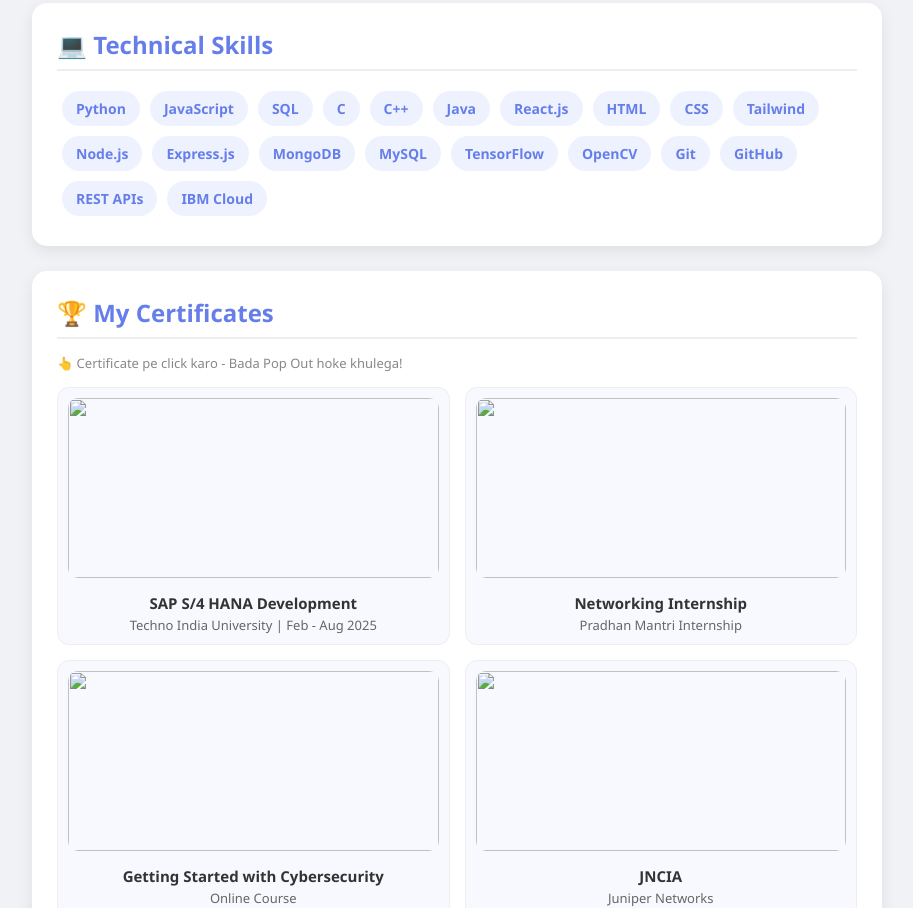
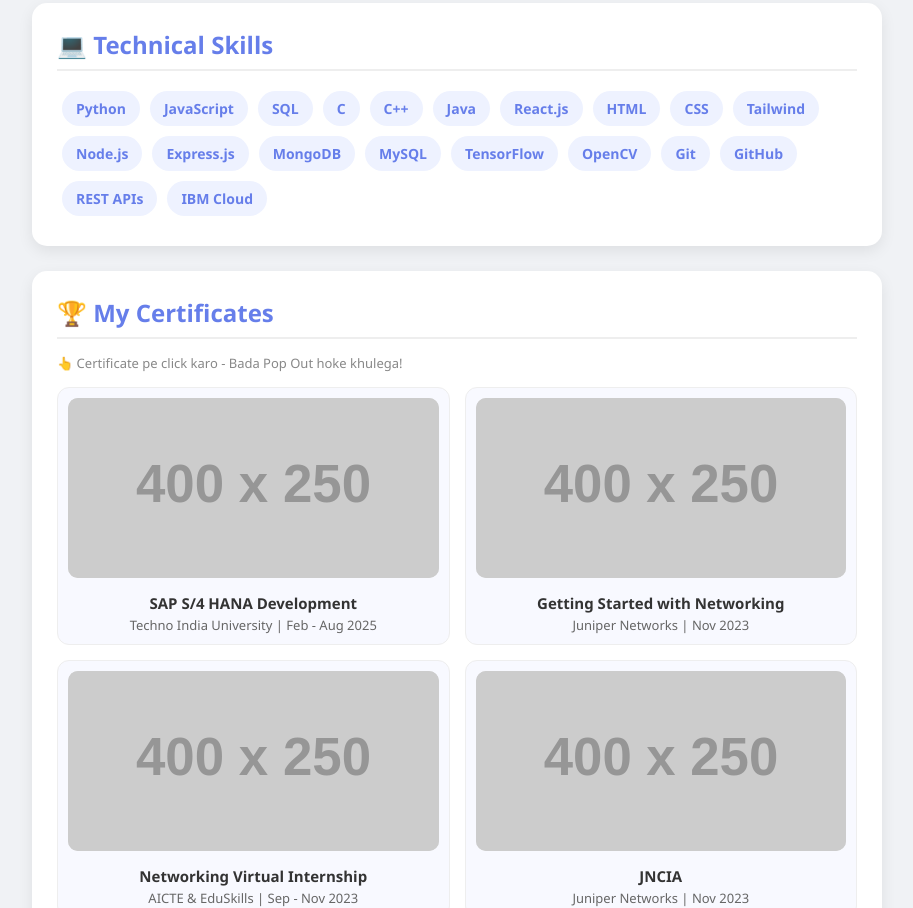
Before and after one commit to divyanshipriya8/protfolio, a plain HTML site: page index.html in a window 1280 px wide. Shown: the part 1892-2800 px from the top of the page, without its empty margins (183-1096 px from the left). Drawn offline with Linux system fonts and the light colour scheme; placeholder pictures from the web are drawn by us.

Commit message:
Update index.html

```diff
--- a/index.html
+++ b/index.html
@@ -23,7 +23,7 @@ body{background:#f0f2f5;color:#333}
 .proj h3{font-size:16px}.proj p{font-size:14px;color:#555}
 .cert-grid{display:grid;grid-template-columns:1fr 1fr;gap:15px}
 .cert-card{background:#f8f9ff;border-radius:12px;padding:10px;text-align:center;border:1px solid #eee}
-.cert-card img{width:100%;height:180px;object-fit:cover;border-radius:10px;cursor:pointer;animation:popIn 0.8s ease}
+.cert-card img{width:100%;height:180px;object-fit:cover;border-radius:10px;cursor:pointer;animation:popIn 0.8s ease;background:#ddd}
 .cert-card h3{font-size:15px;margin:10px 0 3px}.cert-card p{font-size:13px;color:#666}
 .footer{text-align:center;padding:20px;color:#888;font-size:13px}
 .modal{display:none;position:fixed;top:0;left:0;width:100%;height:100%;background:rgba(0,0,0,0.85);z-index:999;justify-content:center;align-items:center}
@@ -34,7 +34,7 @@ body{background:#f0f2f5;color:#333}
 </head>
 <body>
 <div class="header">
-<img src="my-photo.jpg" class="profile-pic" onclick="openModal(this.src)" alt="Diyanshi Priya">
+<img src="my-photo.jpg" onerror="this.onerror=null; this.src='https://ui-avatars.com/api/?name=Diyanshi+Priya&size=180&background=ffffff&color=667eea&bold=true'" class="profile-pic" onclick="openModal(this.src)" alt="Diyanshi Priya">
 <h1>Diyanshi Priya</h1>
 <h3>Final-Year B.Tech CSE Student | Aspiring DSA Lead</h3>
 <p>📍 Kolkata, West Bengal | ✉️ divyanshikaushik.8@gmail.com | 📞 +91 7717774393</p>
@@ -71,10 +71,10 @@ body{background:#f0f2f5;color:#333}
 <div class="section"><h2>🏆 My Certificates</h2>
 <p style="font-size:13px;color:#888;margin-bottom:15px">👆 Certificate pe click karo - Bada Pop Out hoke khulega!</p>
 <div class="cert-grid">
-<div class="cert-card"><img src="certificate1.jpg" onclick="openModal(this.src)"><h3>SAP S/4 HANA Development</h3><p>Techno India University | Feb - Aug 2025</p></div>
-<div class="cert-card"><img src="certificate2.jpg" onclick="openModal(this.src)"><h3>Networking Internship</h3><p>Pradhan Mantri Internship</p></div>
-<div class="cert-card"><img src="certificate3.jpg" onclick="openModal(this.src)"><h3>Getting Started with Cybersecurity</h3><p>Online Course</p></div>
-<div class="cert-card"><img src="certificate4.jpg" onclick="openModal(this.src)"><h3>JNCIA</h3><p>Juniper Networks</p></div>
+<div class="cert-card"><img src="certificate1.jpg" onerror="this.onerror=null; this.src='https://via.placeholder.com/400x250/667eea/ffffff?text=SAP+Certificate'" onclick="openModal(this.src)"><h3>SAP S/4 HANA Development</h3><p>Techno India University | Feb - Aug 2025</p></div>
+<div class="cert-card"><img src="certificate2.jpg" onerror="this.onerror=null; this.src='https://via.placeholder.com/400x250/764ba2/ffffff?text=Networking+Certificate'" onclick="openModal(this.src)"><h3>Getting Started with Networking</h3><p>Juniper Networks | Nov 2023</p></div>
+<div class="cert-card"><img src="certificate3.jpg" onerror="this.onerror=null; this.src='https://via.placeholder.com/400x250/667eea/ffffff?text=Networking+Internship'" onclick="openModal(this.src)"><h3>Networking Virtual Internship</h3><p>AICTE & EduSkills | Sep - Nov 2023</p></div>
+<div class="cert-card"><img src="certificate4.jpg" onerror="this.onerror=null; this.src='https://via.placeholder.com/400x250/764ba2/ffffff?text=JNCIA+Certificate'" onclick="openModal(this.src)"><h3>JNCIA</h3><p>Juniper Networks | Nov 2023</p></div>
 </div></div>
 
 <div class="section"><h2>📞 Contact</h2><p>📧 divyanshikaushik.8@gmail.com<br>📞 +91 7717774393<br>📍 Kolkata, West Bengal, India<br>🔗 linkedin.com/in/divyanshi-priya | github.com/divyanshipriya08</p></div>
```
